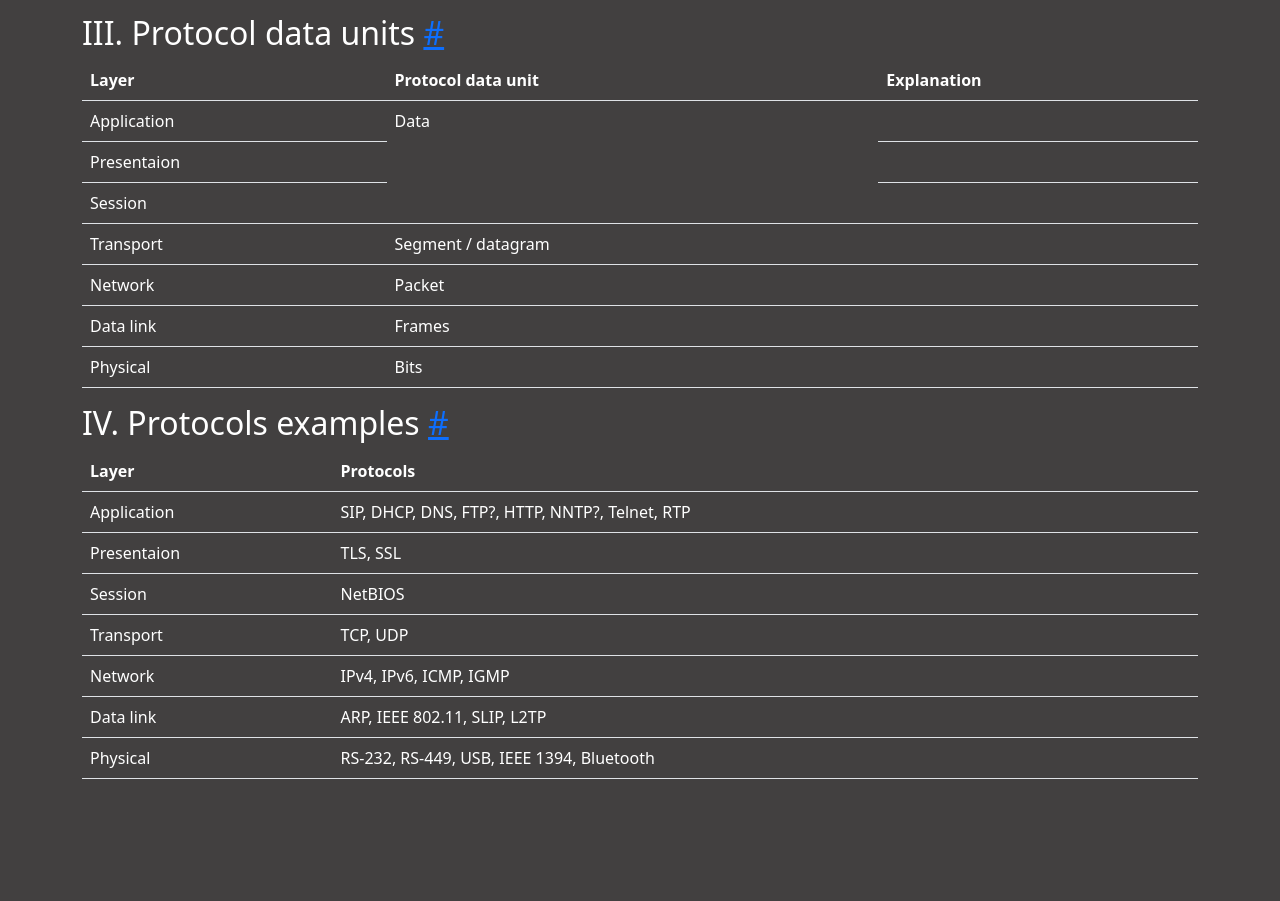
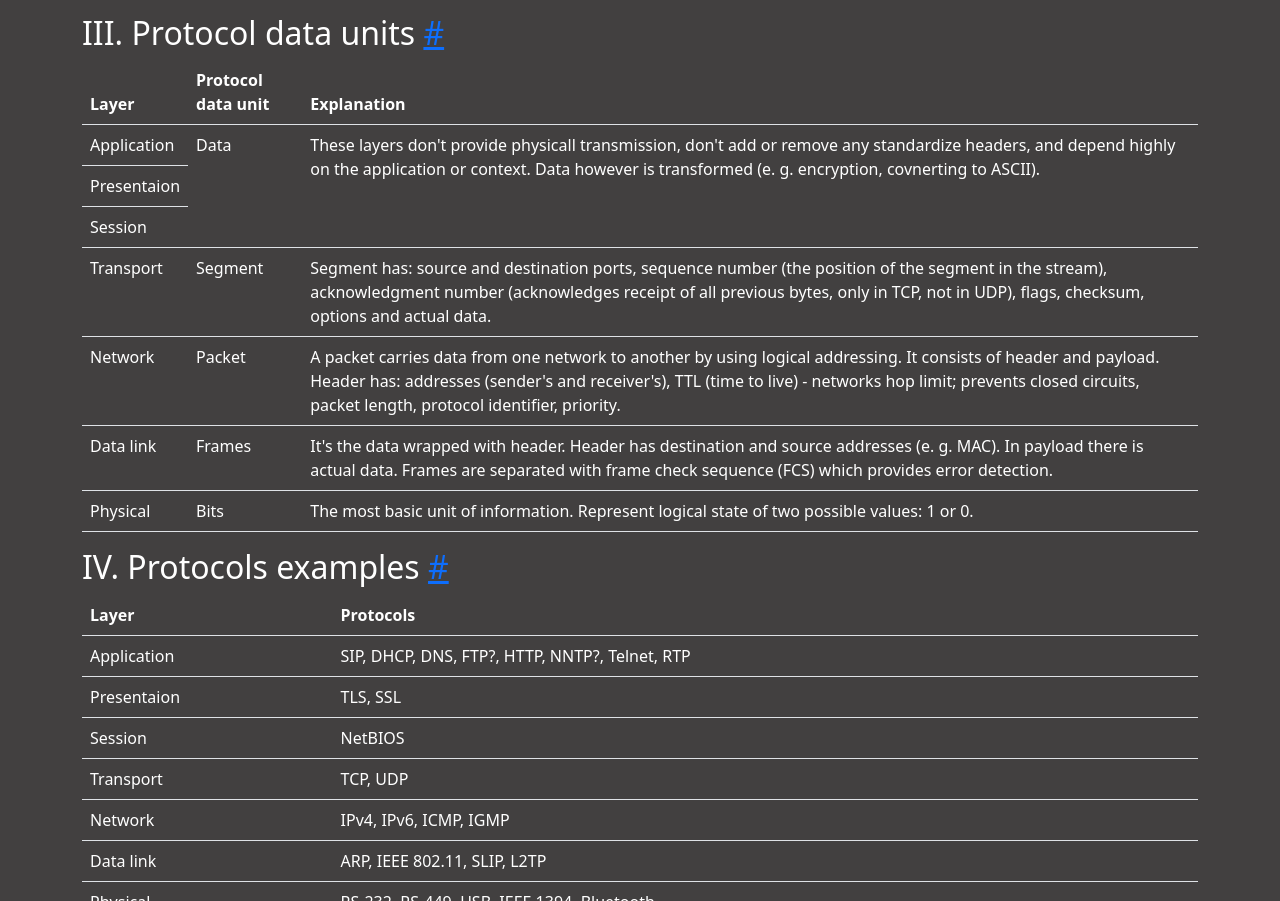
Before and after one commit to MikolDev/iso-osi-model, a plain HTML site: page index.html in a window 1280 px wide. Shown: the part 1119-2020 px from the top of the page. Before the commit the page ends 1914 px from the top, so only its background shows below. Drawn offline with nearby package versions, Linux system fonts and the light colour scheme.

Commit message:
PDUs explanation

```diff
--- a/index.html
+++ b/index.html
@@ -71,35 +71,33 @@
                 <tr>
                     <td scope="row">Application</td>
                     <td rowspan=3>Data</td>
-                    <td></td>
+                    <td rowspan="3">These layers don't provide physicall transmission, don't add or remove any standardize headers, and depend highly on the application or context. Data however is transformed (e. g. encryption, covnerting to ASCII).</td>
                 </tr>
                 <tr>
                     <td scope="row">Presentaion</td>
-                    <td></td>
                 </tr>
                 <tr>
                     <td scope="row">Session</td>
-                    <td></td>
                 </tr>
                 <tr>
                     <td scope="row">Transport</td>
-                    <td>Segment / datagram</td>
-                    <td></td>
+                    <td>Segment</td>
+                    <td>Segment has: source and destination ports, sequence number (the position of the segment in the stream), acknowledgment number (acknowledges receipt of all previous bytes, only in TCP, not in UDP), flags, checksum, options and actual data.</td>
                 </tr>
                 <tr>
                     <td scope="row">Network</td>
                     <td>Packet</td>
-                    <td></td>
+                    <td>A packet carries data from one network to another by using logical addressing. It consists of header and payload. Header has: addresses (sender's and receiver's), TTL (time to live) - networks hop limit; prevents closed circuits, packet length, protocol identifier, priority.  </td>
                 </tr>
                 <tr>
                     <td scope="row">Data link</td>
                     <td>Frames</td>
-                    <td></td>
+                    <td>It's the data wrapped with header. Header has destination and source addresses (e. g. MAC). In payload there is actual data. Frames are separated with frame check sequence (FCS) which provides error detection.</td>
                 </tr>
                 <tr>
                     <td scope="row">Physical</td>
                     <td>Bits</td>
-                    <td></td>
+                    <td>The most basic unit of information. Represent logical state of two possible values: 1 or 0.</td>
                 </tr>
             </tbody>
         </table>
```
